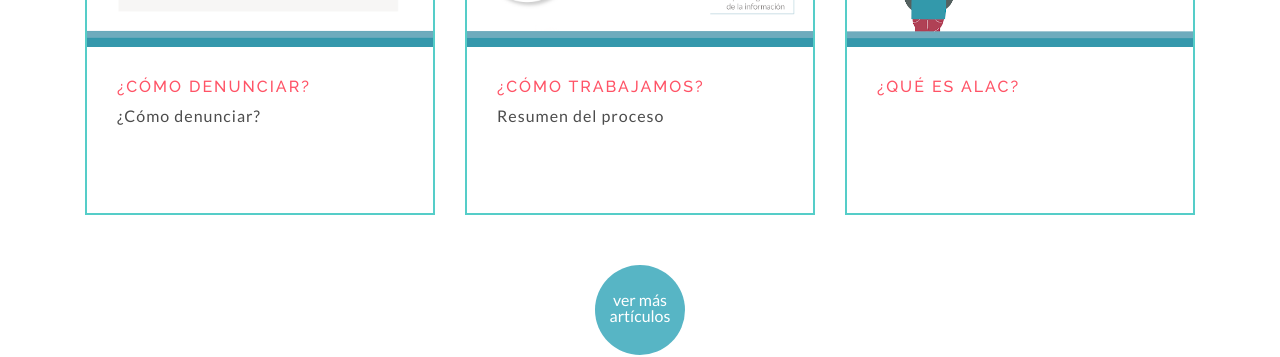
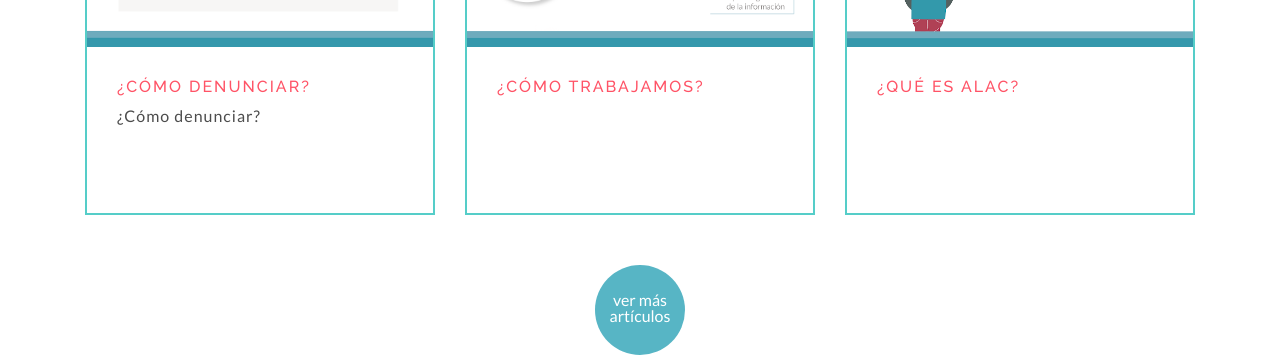
Before and after one commit to taniaadmin2020/denunciacorrupcion.github.io, a Jekyll site: the page built from index.html, in a window 1280 px wide and 900 px high, scrolled down 1179 px. Shown: the part 154-511 px from the top of the window. Built offline with Jekyll 4.4.1, drawn with Linux system fonts in a browser that asks for light colours.

Commit message:
Update 2018-04-11--c-mo-trabajamos.md

```diff
--- a/_material_educativo/2018-04-11--c-mo-trabajamos.md
+++ b/_material_educativo/2018-04-11--c-mo-trabajamos.md
@@ -5,7 +5,6 @@ published: true
 autor: Chile Transparente
 layout: simple-page
 title: ¿Cómo trabajamos?
-description: Resumen del proceso
 permalink: como-trabajamos
 img_related: /assets/material_educativo_2.png
 ---
```
